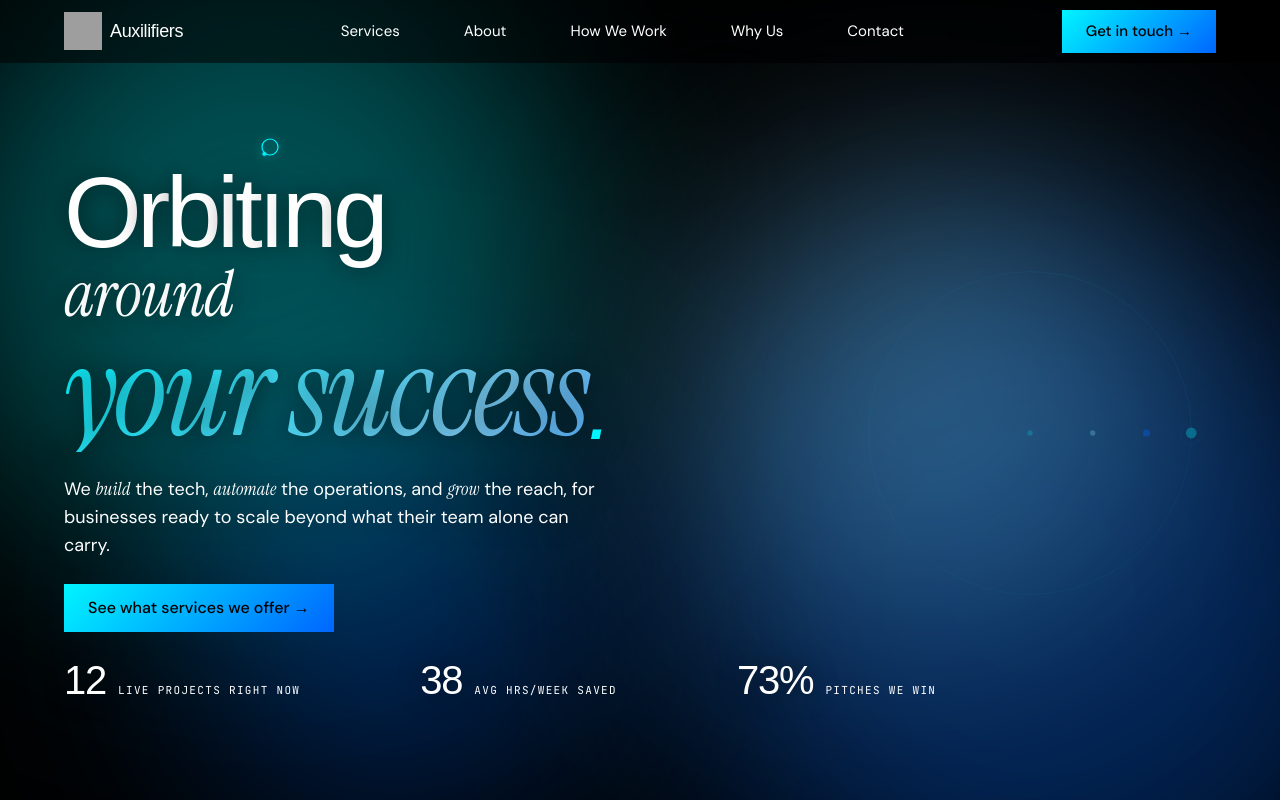
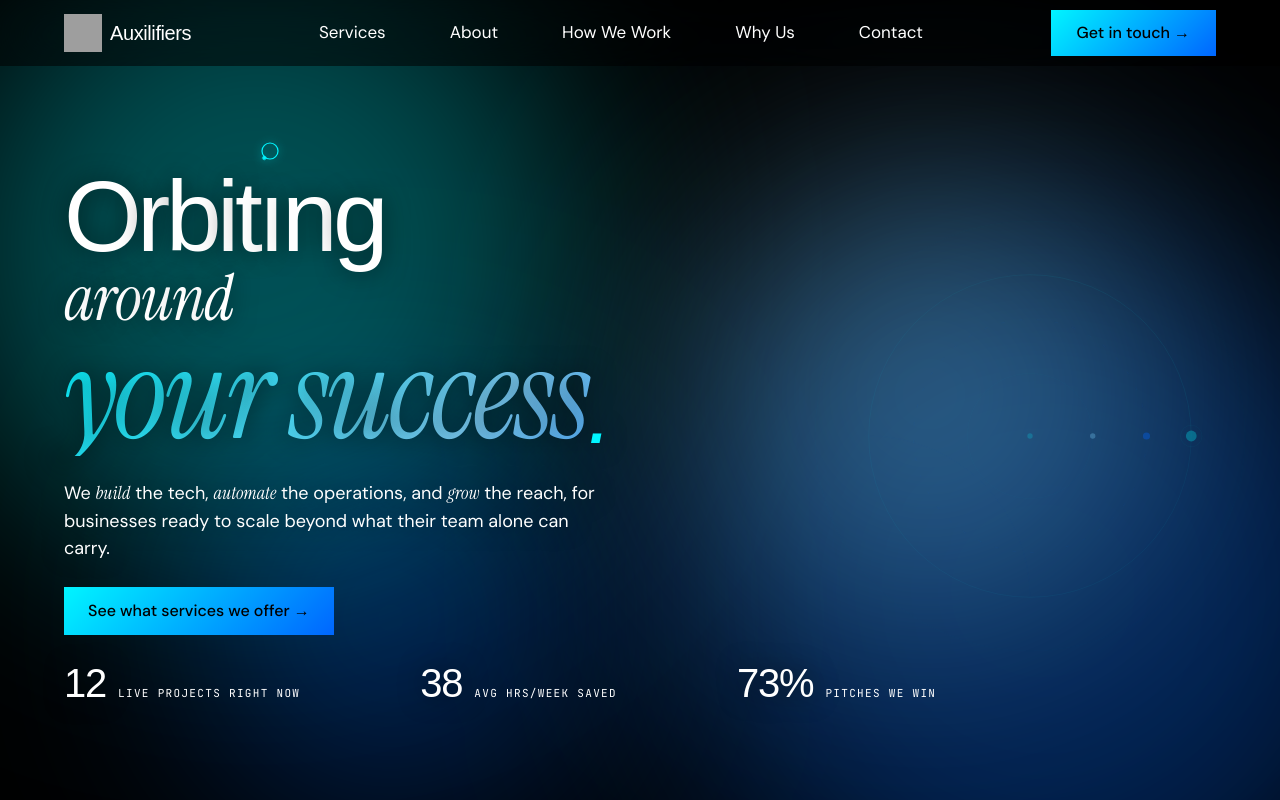
Before and after one commit to auxilifiers/Auxilifiers, a Next.js app: page / in a window 1280 px wide. Shown: the top 800 px of the page. Built offline with nearby package versions, Linux system fonts and the light colour scheme; grey boxes are pictures that could not be loaded; a web font is replaced by a local one.

Commit message:
fix: nav text bigger - wordmark 20px, links 17px, CTA 16px

```diff
--- a/components/global/Header.tsx
+++ b/components/global/Header.tsx
@@ -36,7 +36,7 @@ export default function Header() {
             style={{
               fontFamily: "var(--font-display)",
               fontWeight: 500,
-              fontSize: "clamp(13px, 3.5vw, 18px)",
+              fontSize: "clamp(14px, 3.5vw, 20px)",
               letterSpacing: "-0.02em",
             }}
           >
@@ -53,7 +53,7 @@ export default function Header() {
               className="transition-colors duration-200"
               style={{
                 fontFamily: "var(--font-body)",
-                fontSize: 15,
+                fontSize: 17,
                 color: "var(--color-text-muted)",
               }}
               onMouseEnter={(e) => (e.currentTarget.style.color = "var(--color-text)")}
@@ -71,9 +71,9 @@ export default function Header() {
             className="hidden min-[800px]:flex items-center text-black"
             style={{
               fontFamily: "var(--font-body)",
-              fontSize: 15,
+              fontSize: 16,
               fontWeight: 500,
-              padding: "10px 24px",
+              padding: "11px 26px",
               borderRadius: "var(--radius-pill)",
               background: "var(--gradient)",
               border: "none",
```
